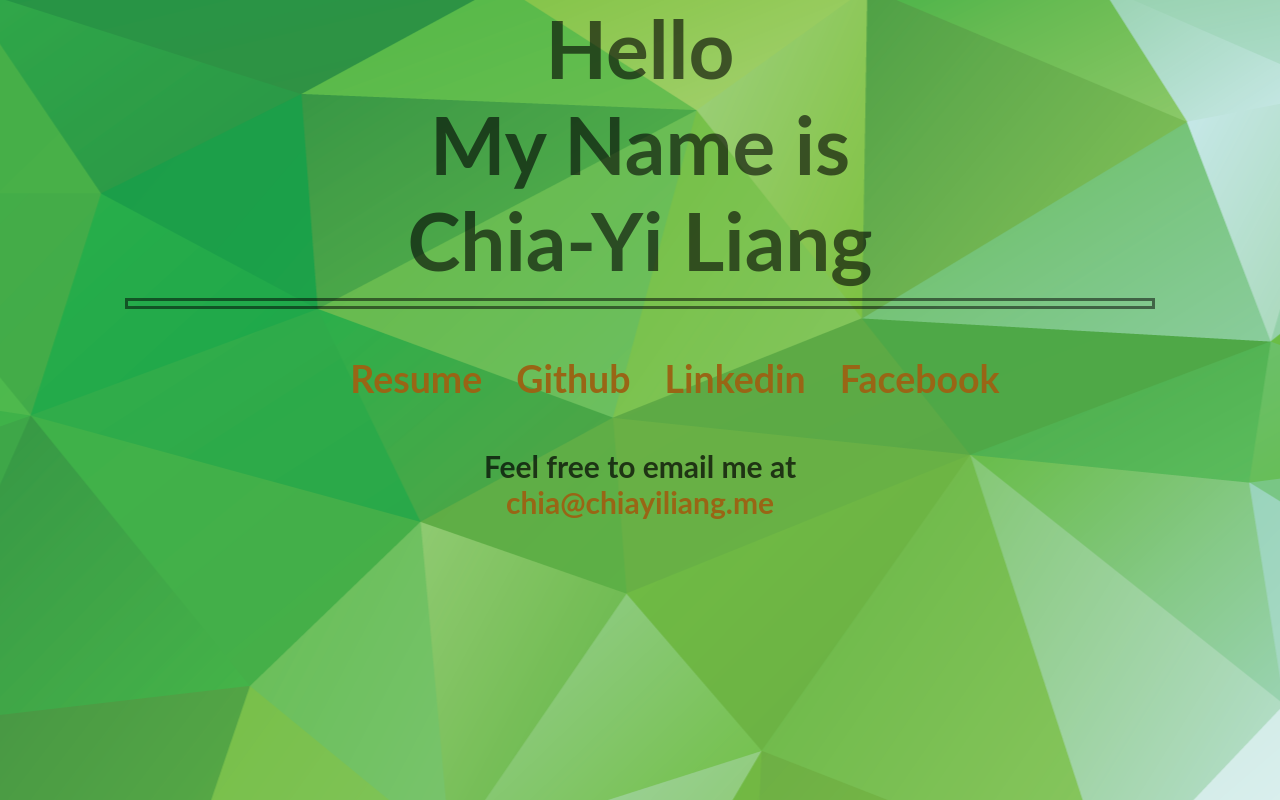
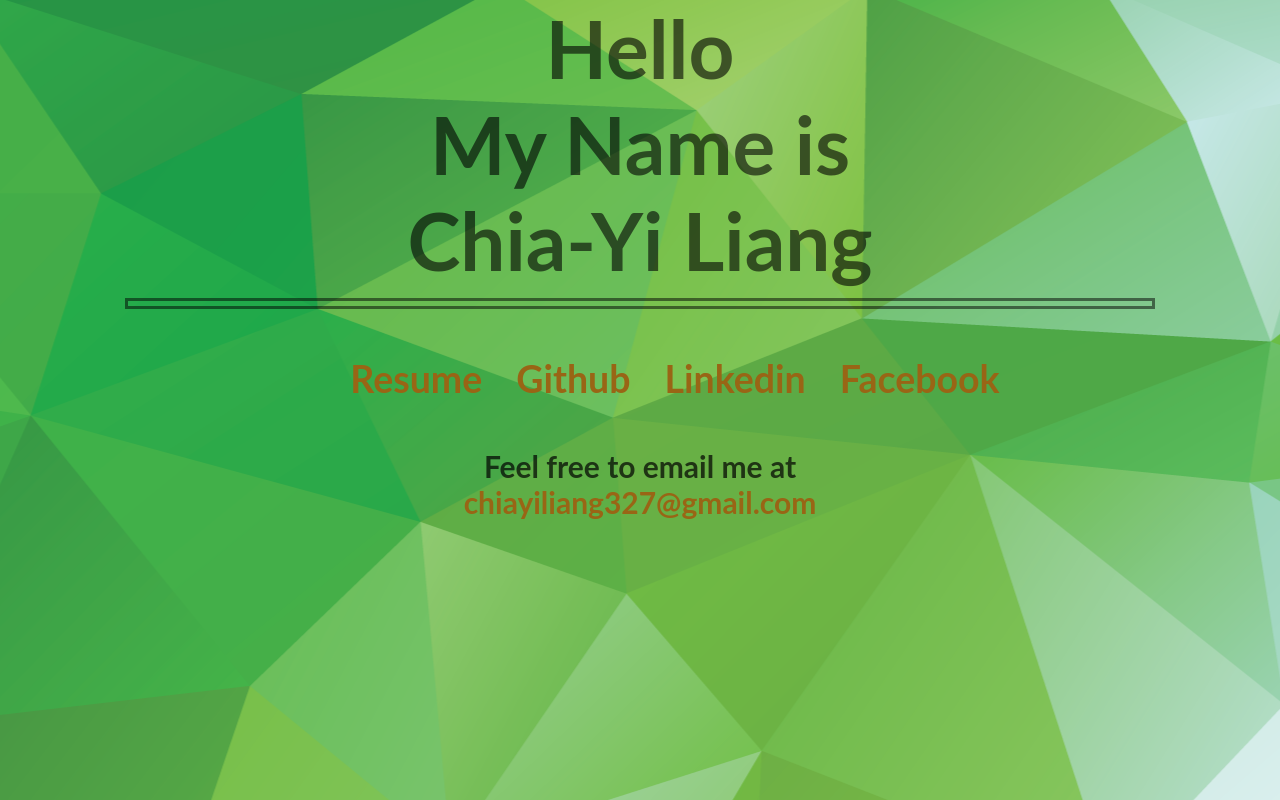
Before and after one commit to chiayi/chiayi.github.io, a plain HTML site: page index.html in a window 1280 px wide. Drawn offline with Linux system fonts and the light colour scheme.

Commit message:
Update index
updated email

```diff
--- a/index.html
+++ b/index.html
@@ -38,7 +38,7 @@
 		</div>
 
 		<h3 class="emails">Feel free to email me at</h3>
-		<a href="mailto:chia@chiayiliang.me" target="_blank"><h3 class="emailss">chia@chiayiliang.me</h3></a>
+		<a href="mailto:chiayiliang327@gmail.com" target="_blank"><h3 class="emailss">chiayiliang327@gmail.com</h3></a>
 
 		<!-- JQuery -->
 		<script src="jquery.js"></script>
```
